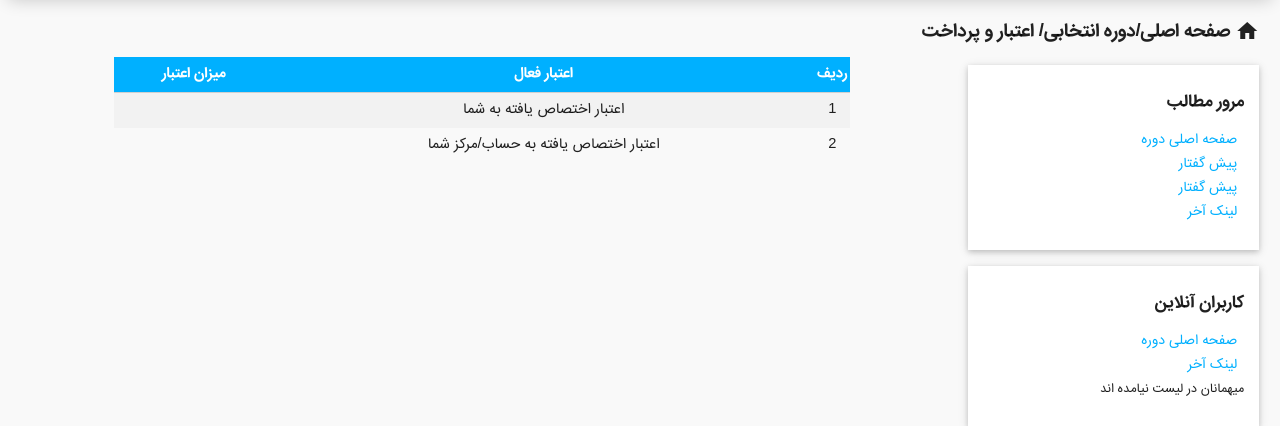
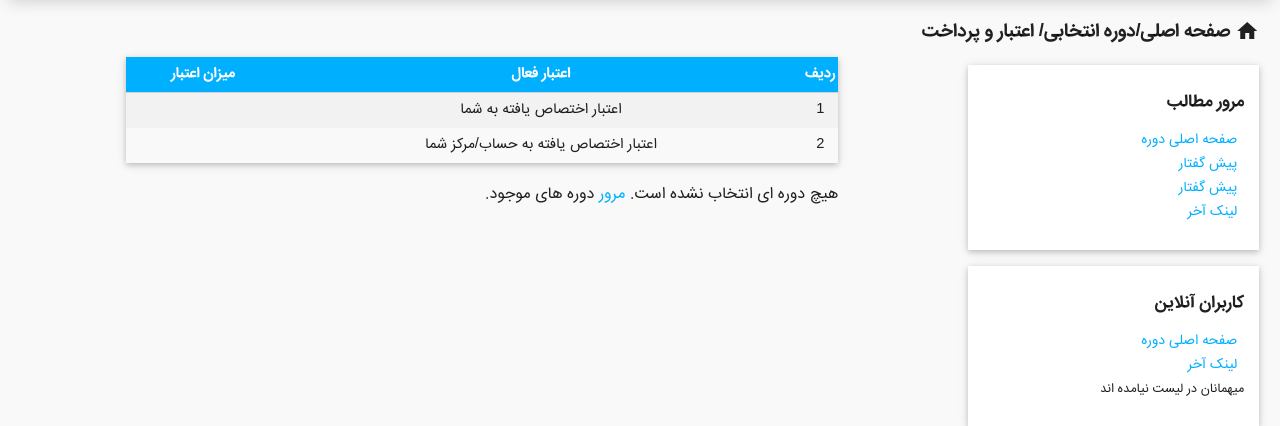
Before and after one commit to zahrasha/farasa, a PHP site: page /payment.php in a window 1280 px wide. Shown: the part 156-582 px from the top of the page. Run offline with PHP 8.4, Linux system fonts and the light colour scheme.

Commit message:
payment and profile and content

```diff
--- a/payment.php
+++ b/payment.php
@@ -11,10 +11,11 @@
             </div>
         </div>
         <div class="row">
-        <div class="col s12 m4 l3 right">
-            <?php include 'sidebar.php'; ?>
-        </div>
-                <table class="col s8 m8 l7 offset-l1 responsive-table striped centered farzan-table  left first-col-shrink">
+            <div class="col s12 m4 l3 right">
+                <?php include 'sidebar.php'; ?>
+            </div>
+            <div class="col s8 m8 l7 offset-l1 ">
+                <table class="responsive-table striped centered farzan-table  left first-col-shrink z-depth-1">
                 <thead class="white-text purple">
                 <tr class="my-table">
                     <th class="pad-tbl">ردیف</th>
@@ -36,8 +37,14 @@
                 </tr>
                 </tbody>
             </table>
+           <div class="clear"></div>
+           <p class="margin-top-20">هیچ دوره ای انتخاب نشده است.
+            <a href="seiry-d.php">مرور</a>
+            دوره های موجود.</p>
+
             </div>
-            </div>
+        </div>
+    </div>
 
   <!--end container-->
 
--- a/profile.php
+++ b/profile.php
@@ -11,10 +11,7 @@
             </div>
         </div>
         <div class="row">
-        <div class="col s12 m4 l3 right">
-            <?php include 'sidebar.php'; ?>
-            </div>
-            <div class="col s12 m8 l9 " id="MainLinks">
+            <div class="col s12 m8 l8 offset-l2 " id="MainLinks">
 					<div class=" card z-depth-1 card-content white" style="padding: 15px;">
 							<form action="#">
                             <div class="col s12">
```
Also changed, not shown: content.php (+1 -24 lines).
